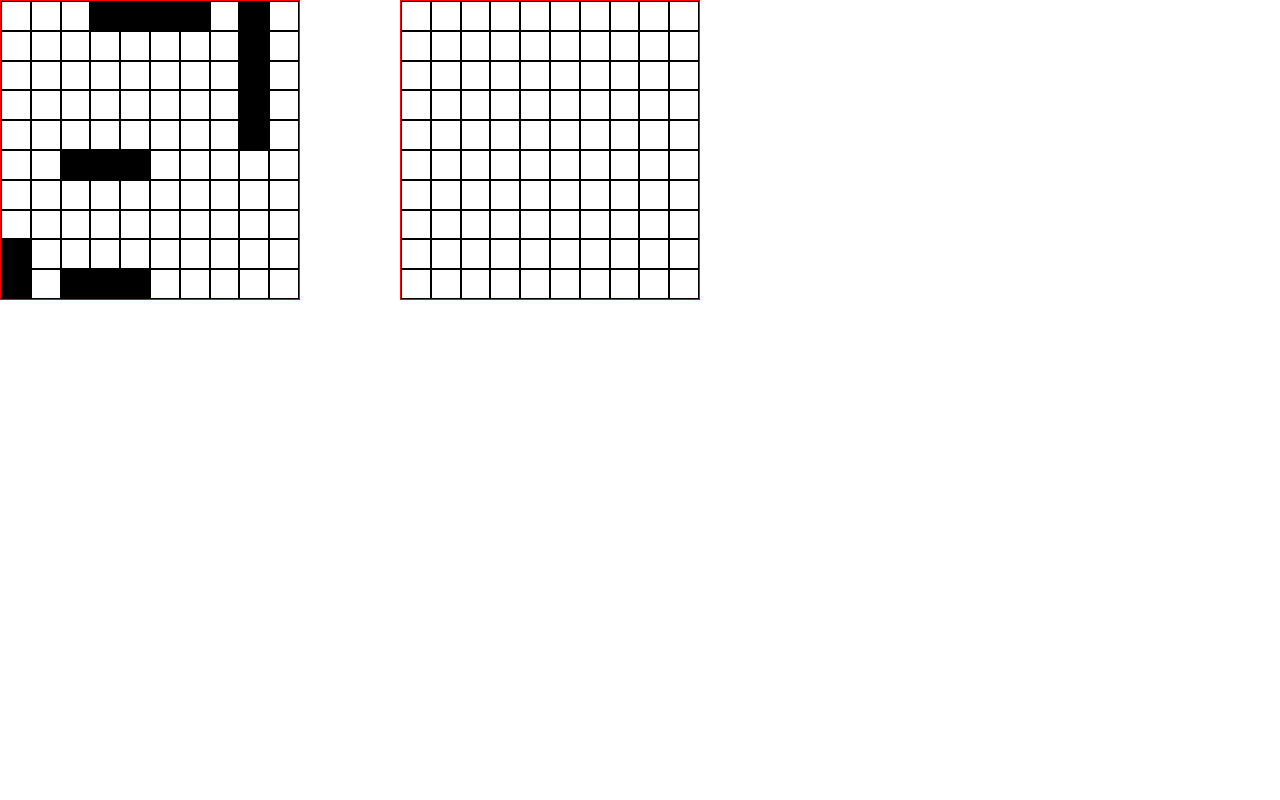
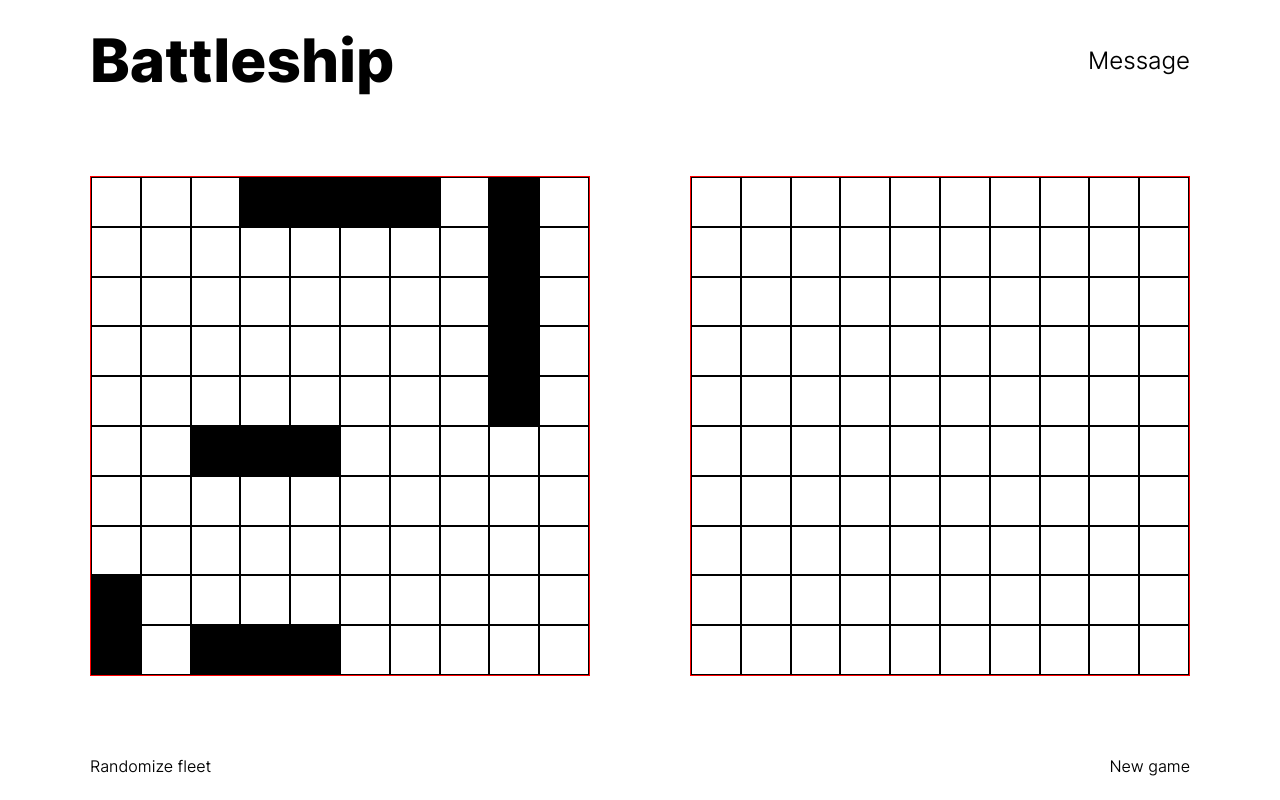
Before and after one commit to ttnluong/odin-battleship, a website built with webpack: page src/template.html in a window 1280 px wide. Built offline with nearby package versions, Linux system fonts and the light colour scheme.

Commit message:
Add basic setup layout

```diff
--- a/src/styles.css
+++ b/src/styles.css
@@ -71,12 +71,39 @@ dialog {
 
 html,
 body {
+  display: grid;
+  place-items: center;
   height: 100vh;
   font-family: "Inter Variable";
   font-weight: 350;
 }
 
-/* SECTION
+.container {
+  display: grid;
+  align-items: center;
+  justify-content: center;
+  gap: 80px;
+}
+
+/* HEADER
+====================================================== */
+
+.header {
+  display: flex;
+  align-items: center;
+  justify-content: space-between;
+}
+
+.title{
+  font-size: 60px;
+  font-weight: 800;
+}
+
+.message {
+  font-size: 24px;
+}
+
+/* BOARDS
 ====================================================== */
 
 .boards {
@@ -87,10 +114,23 @@ body {
 .board {
   display: grid;
   grid-template-columns: repeat(10, 1fr);
-  width: 300px;
-  height: 300px;
+  width: 500px;
+  height: 500px;
   border: 1px solid red;
 }
+
+
+/* FOOTER
+====================================================== */
+
+.footer {
+  display: flex;
+  align-items: center;
+  justify-content: space-between;
+}
+
+/* SECTION
+====================================================== */
 
 .square {
   border: 1px solid black;
--- a/src/template.html
+++ b/src/template.html
@@ -6,10 +6,19 @@
     <title>Battleship</title>
   </head>
   <body>
-    <p id="message"></p>
-    <div class="boards">
-      <div class="board" id="playerboard"></div>
-      <div class="board" id="computerboard"></div>
+    <div class="container">
+      <div class="header">
+        <h1 class="title">Battleship</h1>
+        <p class="message" id="message">Message</p>
+      </div>
+      <div class="boards">
+        <div class="board" id="playerboard"></div>
+        <div class="board" id="computerboard"></div>
+      </div>
+      <div class="footer">
+        <button class="btn randomize" id="randomize">Randomize fleet</button>
+        <button class="btn newgame" id="newgame">New game</button>
+      </div>
     </div>
   </body>
 </html>
```
